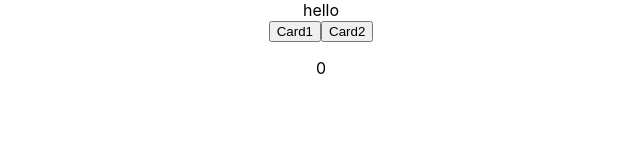
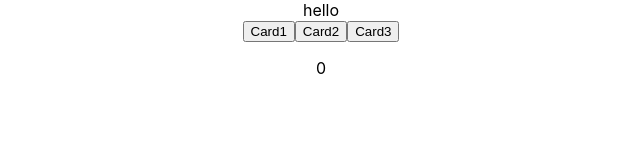
Before and after one commit to violetguos/memory_card, a React (Create React App) app: page / in a window 1280 px wide. Shown: the top 160 px of the page, without its empty margins (319-959 px from the left). Built offline with nearby package versions, Linux system fonts and the light colour scheme.

Commit message:
Add shuffle 3 buttons on every click

```diff
--- a/src/Component/Card.js
+++ b/src/Component/Card.js
@@ -19,14 +19,41 @@ const Card = (props) => {
     console.log(hitButtons);
   }
 
+  const cards = ['1', '2', '3'];
+
+  const shuffleArray = (array) => {
+    var currentIndex = array.length, temporaryValue, randomIndex;
+
+    // While there remain elements to shuffle...
+    while (0 !== currentIndex) {
+
+      // Pick a remaining element...
+      randomIndex = Math.floor(Math.random() * currentIndex);
+      currentIndex -= 1;
+
+      // And swap it with the current element.
+      temporaryValue = array[currentIndex];
+      array[currentIndex] = array[randomIndex];
+      array[randomIndex] = temporaryValue;
+    }
+
+    return array;
+  }
+
+
   return (
     <div>
       {/*hard coded 2 buttons to represent cards for early prototyping */}
-      {/* <button onClick={onHit} value="1">Card1</button>
-      <button onClick={onHit} value="2">Card2</button> */}
       {/* onHit event fires inside the Button component */}
-      <Button onClick={onHit} value='1'/>
-      <Button onClick={onHit} value='2'/>
+
+
+      {shuffleArray(cards).map((c) => {
+          return (
+            <Button onClick={onHit} value={c}/>
+          );
+        })
+      }
+
 
       <p>{hit}</p>
     </div>
```
